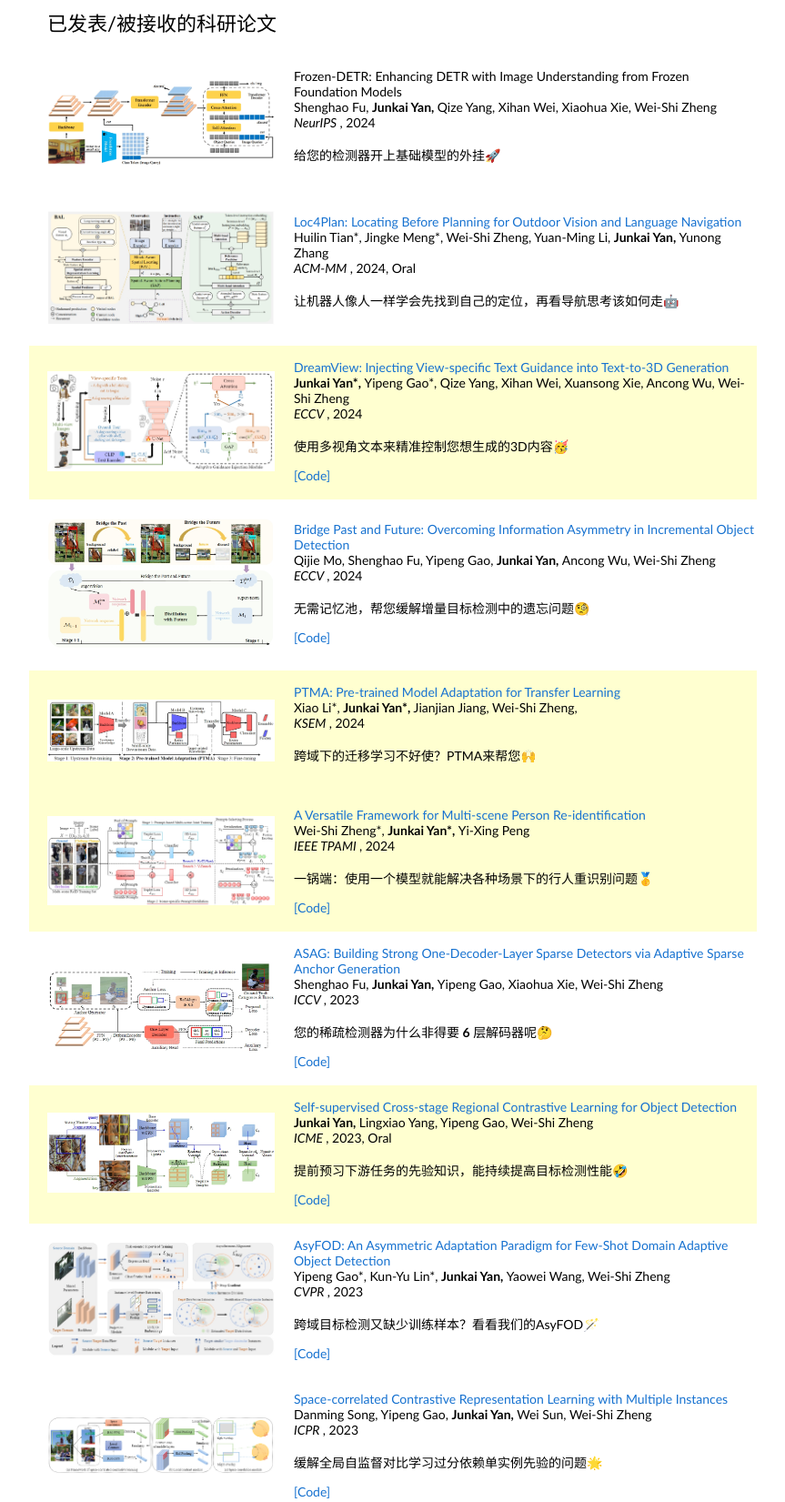
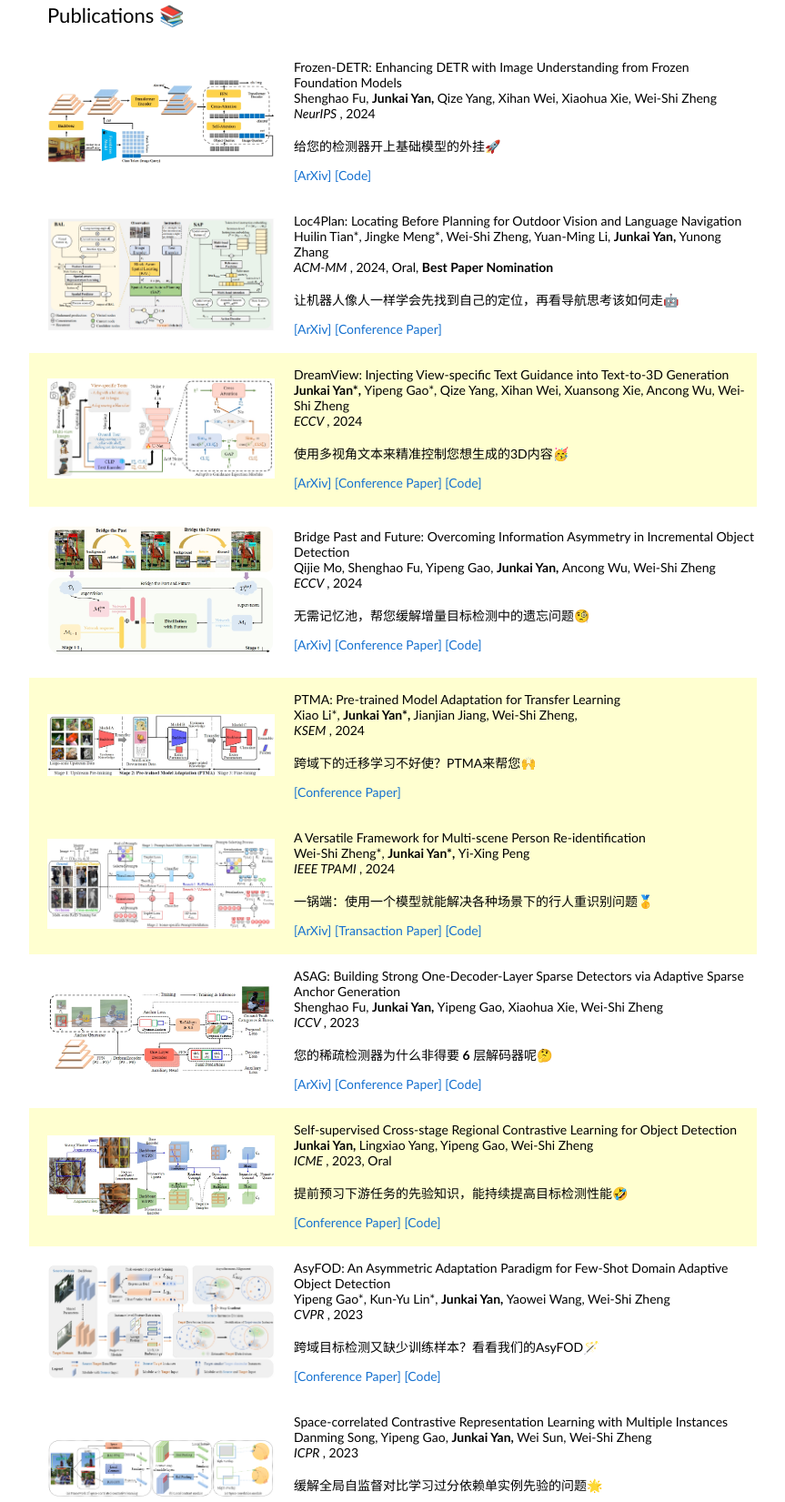
Before and after one commit to yanjk3/yanjk3.github.io, a plain HTML site: page index.html in a window 1280 px wide. Shown: the part 733-2384 px from the top of the page at 91% size, without its empty margins (208-1071 px from the left). Drawn offline with Linux system fonts and the light colour scheme.

Commit message:
Update index.html

```diff
--- a/index.html
+++ b/index.html
@@ -61,7 +61,7 @@
 								<tr>
 									<td style="padding:20px;width:100%;vertical-align:middle">
 										<h2>
-											最新动态
+											News 📰
 										</h2>
 									</td>
 								</tr>
@@ -72,7 +72,7 @@
 								</tr>
 								<tr>
 									<td style="padding-left:20px;padding-bottom:10px;width:100%;vertical-align:middle">
-										[07/16/2024] 1 篇论文被 ACM-MM 2024 接收为Oral (3.97%)
+										[07/16/2024] 1 篇论文被 ACM-MM 2024 接收为 Oral & Best Paper Nomination
 									</td>
 								</tr>
 								<tr>
@@ -117,7 +117,7 @@
 								<tr>
 									<td style="padding:20px;width:100%;vertical-align:middle">
 										<h2>
-											已发表/被接收的科研论文
+											Publications 📚
 										</h2>
 									</td>
 								</tr>
@@ -132,9 +132,7 @@
 									<td width="75%" valign="middle">
 										<p>
 											<papertitle>
-												<!-- <a href="https://openreview.net/forum?id=iYyxenA9gA"> -->
 												Frozen-DETR: Enhancing DETR with Image Understanding from Frozen Foundation Models
-												<!-- </a> -->
 											</papertitle>
 											<br>
 											Shenghao Fu,
@@ -152,9 +150,15 @@
 											给您的检测器开上基础模型的外挂🚀
 											<br></p>
 										<div class="paper" id="8">
-											<!-- <a href="https://github.com/yanjk3/CrossCL">
+											<a href="https://arxiv.org/abs/2410.19635">
+												[ArXiv]
+											</a>
+											<!-- <a href="https://github.com/iSEE-Laboratory/Frozen-DETR"></a> -->
+												<!-- [Conference Paper] -->
+											<!-- </a> -->
+											<a href="https://github.com/iSEE-Laboratory/Frozen-DETR">
 												[Code]
-											</a> -->
+											</a>
 										</div>
 										<br></td>
 								</tr>
@@ -165,9 +169,7 @@
 									<td width="75%" valign="middle">
 										<p>
 											<papertitle>
-												<a href="https://arxiv.org/abs/2408.05090">
 												Loc4Plan: Locating Before Planning for Outdoor Vision and Language Navigation
-												</a>
 											</papertitle>
 											<br>
 											Huilin Tian*, Jingke Meng*, Wei-Shi Zheng, Yuan-Ming Li,
@@ -179,15 +181,21 @@
 											<em>
 												ACM-MM
 											</em>
-											, 2024, Oral
+											, 2024, Oral, <strong>Best Paper Nomination</strong>
 											<br>
 											<br>
 											让机器人像人一样学会先找到自己的定位，再看导航思考该如何走🤖
 											<br></p>
 										<div class="paper" id="8">
-											<!-- <a href="https://github.com/yanjk3/CrossCL">
-												[Code]
-											</a> -->
+											<a href="https://arxiv.org/abs/2408.05090">
+												[ArXiv]
+											</a>
+											<a href="https://dl.acm.org/doi/abs/10.1145/3664647.3681518">
+												[Conference Paper]
+											</a>
+											<!-- <a href="https://github.com/iSEE-Laboratory/Frozen-DETR"> -->
+												<!-- [Code] -->
+											<!-- </a> -->
 										</div>
 										<br></td>
 								</tr>
@@ -198,9 +206,7 @@
 									<td width="75%" valign="middle">
 										<p>
 											<papertitle>
-												<a href="https://arxiv.org/abs/2404.06119">
 												DreamView: Injecting View-specific Text Guidance into Text-to-3D Generation
-												</a>
 											</papertitle>
 											<br>
 											<strong>
@@ -218,6 +224,12 @@
 											使用多视角文本来精准控制您想生成的3D内容🥳
 											<br></p>
 										<div class="paper" id="7">
+											<a href="https://arxiv.org/abs/2404.06119">
+												[ArXiv]
+											</a>
+											<a href="https://link.springer.com/chapter/10.1007/978-3-031-72698-9_21">
+												[Conference Paper]
+											</a>
 											<a href="https://github.com/iSEE-Laboratory/DreamView">
 												[Code]
 											</a>
@@ -231,9 +243,7 @@
 									<td width="75%" valign="middle">
 										<p>
 											<papertitle>
-												<a href="https://arxiv.org/abs/2407.11499">
 												Bridge Past and Future: Overcoming Information Asymmetry in Incremental Object Detection
-												</a>
 											</papertitle>
 											<br>
 											Qijie Mo, Shenghao Fu, Yipeng Gao,
@@ -251,6 +261,12 @@
 											无需记忆池，帮您缓解增量目标检测中的遗忘问题🧐
 											<br></p>
 										<div class="paper" id="6">
+											<a href="https://arxiv.org/abs/2407.11499">
+												[ArXiv]
+											</a>
+											<a href="https://link.springer.com/chapter/10.1007/978-3-031-72640-8_26">
+												[Conference Paper]
+											</a>
 											<a href="https://github.com/iSEE-Laboratory/BPF">
 												[Code]
 											</a>
@@ -264,9 +280,7 @@
 									<td width="75%" valign="middle">
 										<p>
 											<papertitle>
-												<a href="https://link.springer.com/chapter/10.1007/978-981-97-5492-2_14">
 												PTMA: Pre-trained Model Adaptation for Transfer Learning
-												</a>
 											</papertitle>
 											<br>
 											Xiao Li*,
@@ -283,6 +297,11 @@
 											<br>
 											跨域下的迁移学习不好使？PTMA来帮您🙌
 											<br></p>
+										<div class="paper" id="5">
+											<a href="https://link.springer.com/chapter/10.1007/978-981-97-5492-2_14">
+												[Conference Paper]
+											</a>
+										</div>
 										<br></td>
 								</tr>
 								<tr bgcolor="#ffffd0">
@@ -292,9 +311,7 @@
 									<td width="75%" valign="middle">
 										<p>
 											<papertitle>
-												<a href="https://arxiv.org/abs/2403.11121">
 												A Versatile Framework for Multi-scene Person Re-identification
-												</a>
 											</papertitle>
 											<br>
 											Wei-Shi Zheng*,
@@ -312,6 +329,12 @@
 											一锅端：使用一个模型就能解决各种场景下的行人重识别问题🥇
 											<br></p>
 										<div class="paper" id="4">
+											<a href="https://arxiv.org/abs/2403.11121">
+												[ArXiv]
+											</a>
+											<a href="https://ieeexplore.ieee.org/abstract/document/10510353/">
+												[Transaction Paper]
+											</a>
 											<a href="https://github.com/iSEE-Laboratory/VersReID">
 												[Code]
 											</a>
@@ -325,10 +348,8 @@
 									<td width="75%" valign="middle">
 										<p>
 											<papertitle>
-												<a href="https://arxiv.org/abs/2308.09242">
 												ASAG: Building Strong One-Decoder-Layer Sparse Detectors via Adaptive
 													Sparse Anchor Generation
-												</a>
 											</papertitle>
 											<br>
 											Shenghao Fu,
@@ -350,6 +371,12 @@
 											层解码器呢🤔
 											<br></p>
 										<div class="paper" id="3">
+											<a href="https://arxiv.org/abs/2308.09242">
+												[ArXiv]
+											</a>
+											<a href="https://openaccess.thecvf.com/content/ICCV2023/html/Fu_ASAG_Building_Strong_One-Decoder-Layer_Sparse_Detectors_via_Adaptive_Sparse_Anchor_ICCV_2023_paper.html">
+												[Conference Paper]
+											</a>
 											<a href="https://github.com/iSEE-Laboratory/ASAG">
 												[Code]
 											</a>
@@ -363,9 +390,7 @@
 									<td width="75%" valign="middle">
 										<p>
 											<papertitle>
-												<a href="https://ieeexplore.ieee.org/document/10219835">
 												Self-supervised Cross-stage Regional Contrastive Learning for Object Detection
-												</a>
 											</papertitle>
 											<br>
 											<strong>
@@ -382,6 +407,9 @@
 											提前预习下游任务的先验知识，能持续提高目标检测性能🤣
 											<br></p>
 										<div class="paper" id="2">
+											<a href="https://ieeexplore.ieee.org/document/10219835">
+												[Conference Paper]
+											</a>
 											<a href="https://github.com/yanjk3/CrossCL">
 												[Code]
 											</a>
@@ -395,10 +423,7 @@
 									<td width="75%" valign="middle">
 										<p>
 											<papertitle>
-												<a href="http://openaccess.thecvf.com/content/CVPR2023/html/Gao_AsyFOD_An_Asymmetric_Adaptation_Paradigm_for_Few-Shot_Domain_Adaptive_Object_CVPR_2023_paper.html">
-													AsyFOD: An Asymmetric Adaptation Paradigm for Few-Shot Domain Adaptive
-													Object Detection
-												</a>
+												AsyFOD: An Asymmetric Adaptation Paradigm for Few-Shot Domain Adaptive Object Detection
 											</papertitle>
 											<br>
 											Yipeng Gao*, Kun-Yu Lin*,
@@ -416,6 +441,9 @@
 											跨域目标检测又缺少训练样本？看看我们的AsyFOD🪄
 											<br></p>
 										<div class="paper" id="1">
+											<a href="http://openaccess.thecvf.com/content/CVPR2023/html/Gao_AsyFOD_An_Asymmetric_Adaptation_Paradigm_for_Few-Shot_Domain_Adaptive_Object_CVPR_2023_paper.html">
+												[Conference Paper]
+											</a>
 											<a href="https://github.com/Hlings/AsyFOD">
 												[Code]
 											</a>
@@ -429,9 +457,7 @@
 									<td width="75%" valign="middle">
 										<p>
 											<papertitle>
-												<a href="https://ieeexplore.ieee.org/abstract/document/9956034">
 												Space-correlated Contrastive Representation Learning with Multiple Instances
-												</a>
 											</papertitle>
 											<br>
 											Danming Song, Yipeng Gao,
@@ -449,6 +475,9 @@
 											缓解全局自监督对比学习过分依赖单实例先验的问题🌟
 											<br></p>
 										<div class="paper" id="0">
+											<a href="https://ieeexplore.ieee.org/abstract/document/9956034">
+												[Conference Paper]
+											</a>
 											<a href="https://github.com/yanjk3/SpaceCL">
 												[Code]
 											</a>
```
Lines whose indentation alone changed are shown as unchanged.
